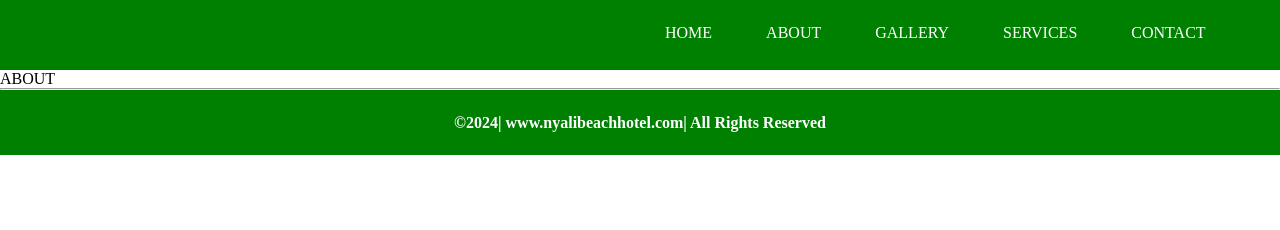
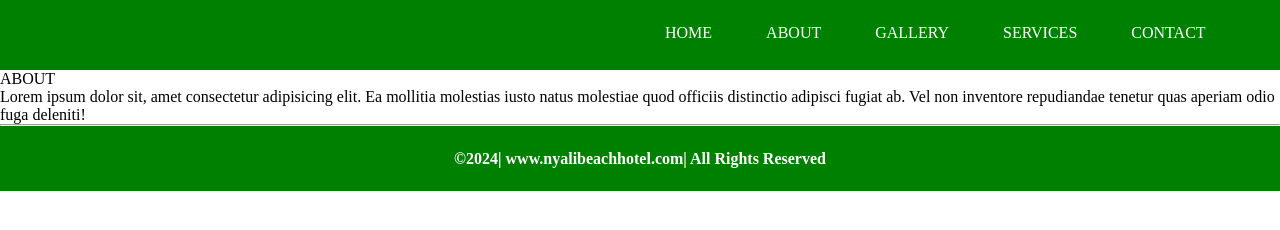
Before and after one commit to Peris124/project, a plain HTML site: page about.html in a window 1280 px wide. Drawn offline with Linux system fonts and the light colour scheme.

Commit message:
My Third Commit

```diff
--- a/about.html
+++ b/about.html
@@ -23,6 +23,7 @@
         </ul>
     </nav>
     ABOUT
+    <p>Lorem ipsum dolor sit, amet consectetur adipisicing elit. Ea mollitia molestias iusto natus molestiae quod officiis distinctio adipisci fugiat ab. Vel non inventore repudiandae tenetur quas aperiam odio fuga deleniti!</p>
     <footer>
         <hr>
         <h4>&copy;2024| www.nyalibeachhotel.com| All Rights Reserved</h4>
```
